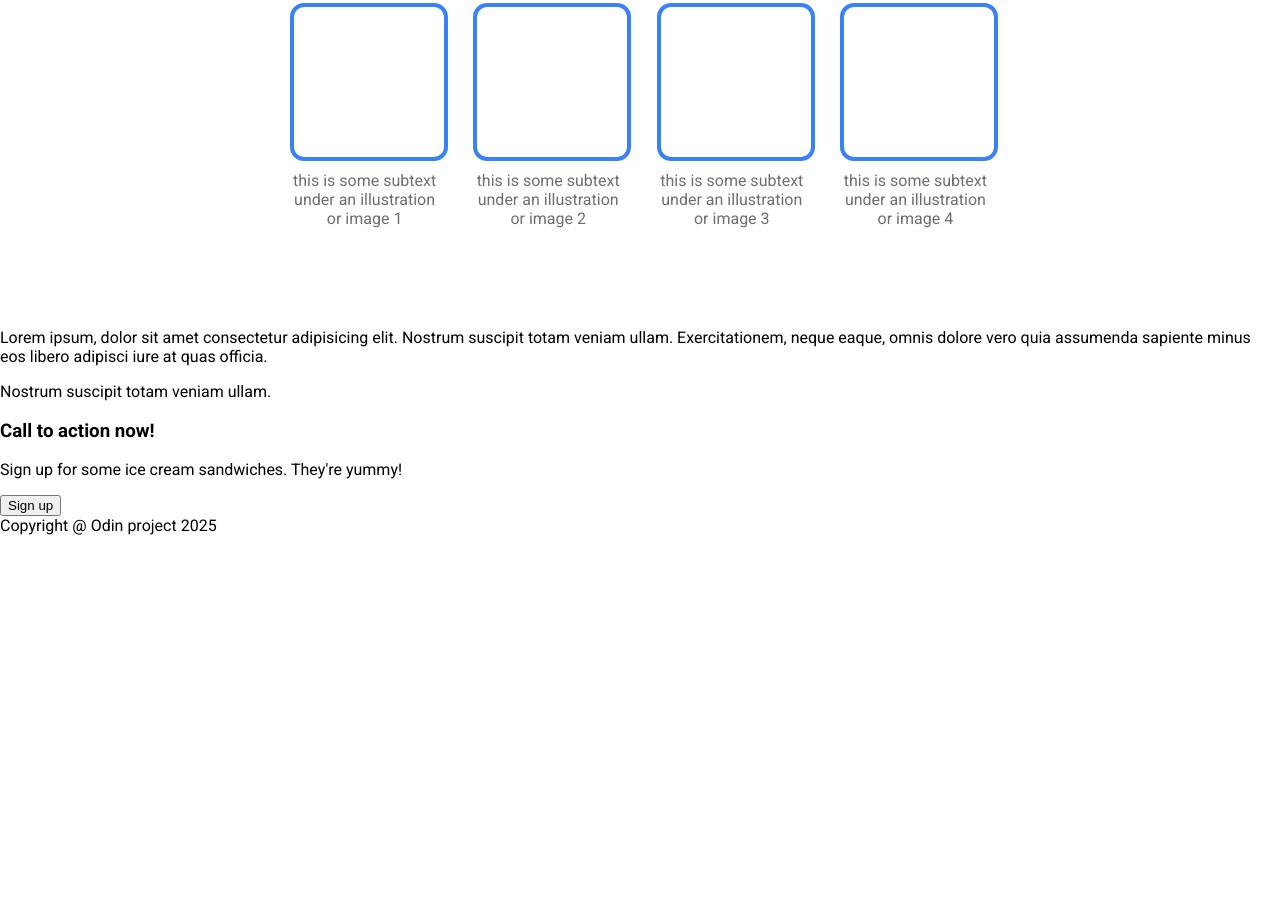
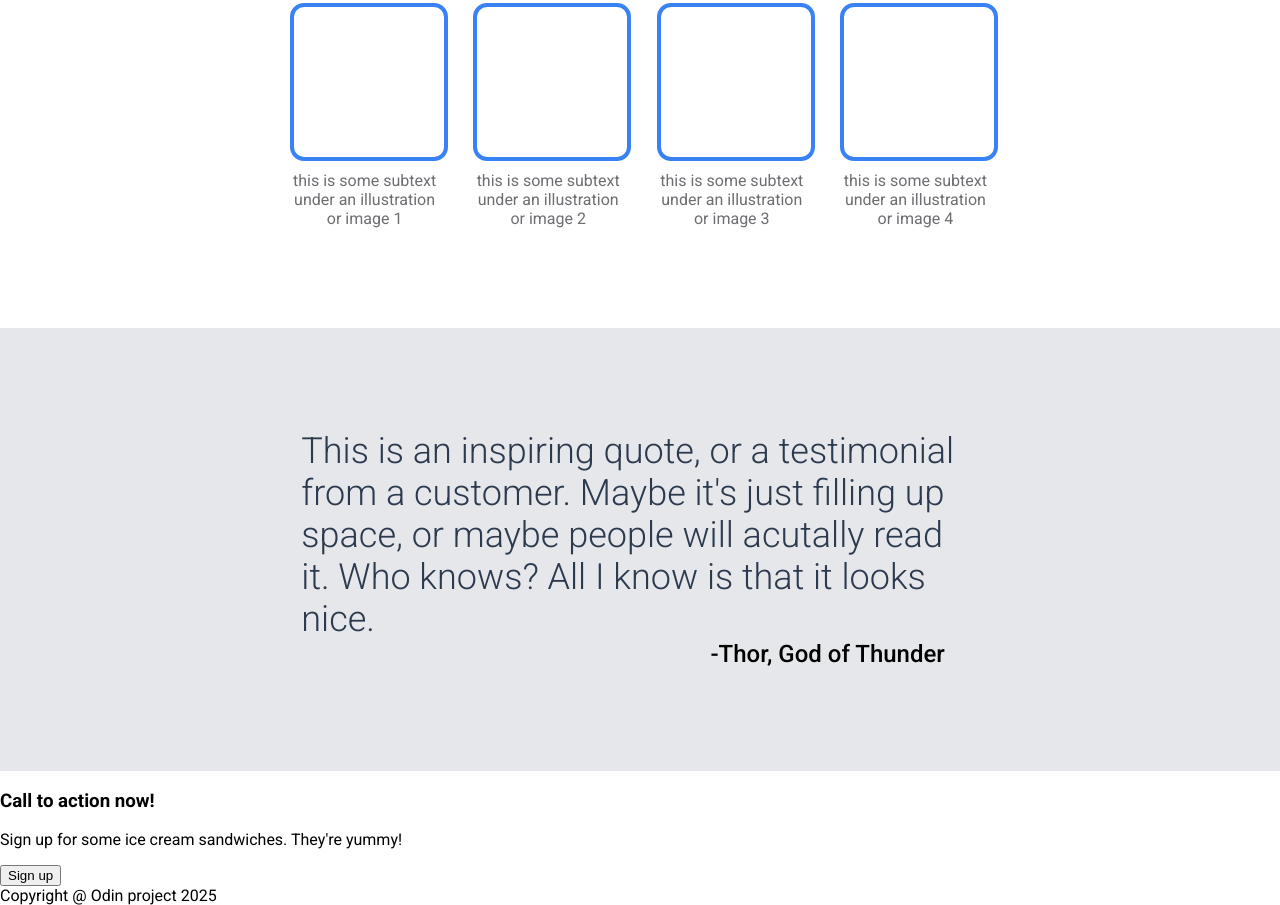
Before and after one commit to mell-0/Landing-Page, a plain HTML site: page index.html in a window 1280 px wide. Shown: the part 633-1538 px from the top of the page. Before the commit the page ends 1168 px from the top, so only its background shows below. Drawn offline with Linux system fonts and the light colour scheme.

Commit message:
3rd section finished

```diff
--- a/index.html
+++ b/index.html
@@ -94,13 +94,16 @@
     </div>
 
 
-    <div>
-        <p>
-            Lorem ipsum, dolor sit amet consectetur adipisicing elit. Nostrum suscipit totam veniam
-            ullam. Exercitationem, neque eaque, omnis dolore vero quia assumenda sapiente minus eos
-            libero adipisci iure at quas officia.
-        </p>
-        <p>Nostrum suscipit totam veniam ullam.</p>
+    <div class="third-container">
+
+        <div class="third-box">
+            <p class="quote-text">
+                This is an inspiring quote, or a testimonial from a customer. Maybe it's just filling up space,
+                or maybe people will acutally read it. Who knows? All I know is that it looks nice.
+            </p>
+            <p class="quote">-Thor, God of Thunder</p>
+        </div>
+
     </div>
 
 
--- a/styles.css
+++ b/styles.css
@@ -4,6 +4,9 @@ body {
     padding: 0;
 
     font-family: "Roboto";
+
+    display: flex;
+    flex-direction: column;
 }
 
 a {
@@ -101,6 +104,7 @@ ul {
     align-items: center;
 
     margin-bottom: 100px;
+    /* flex: 1; do i need? */
 }
 
 .info-header {
@@ -130,3 +134,36 @@ ul {
     flex-direction: column;
     gap: 10px;
 }
+
+.third-container {
+    background-color: #e5e7eb;
+
+    display: flex;
+    flex-direction: column;
+    justify-content: center;
+    align-items: center;
+
+    padding: 8%;
+}
+
+.third-container .quote-text {
+    font-size: 36px;
+    font-weight: 300;
+    color: #2c3a4d;
+    margin: 0;
+}
+
+.third-container .quote {
+    font-size: 24px;
+    font-weight: 500;
+    margin: 0;
+
+    /* justify-self: flex-end; */
+    display: flex;
+    justify-content: flex-end;
+    width: 95%;
+}
+
+.third-box {
+    width: 63%;
+}
```
